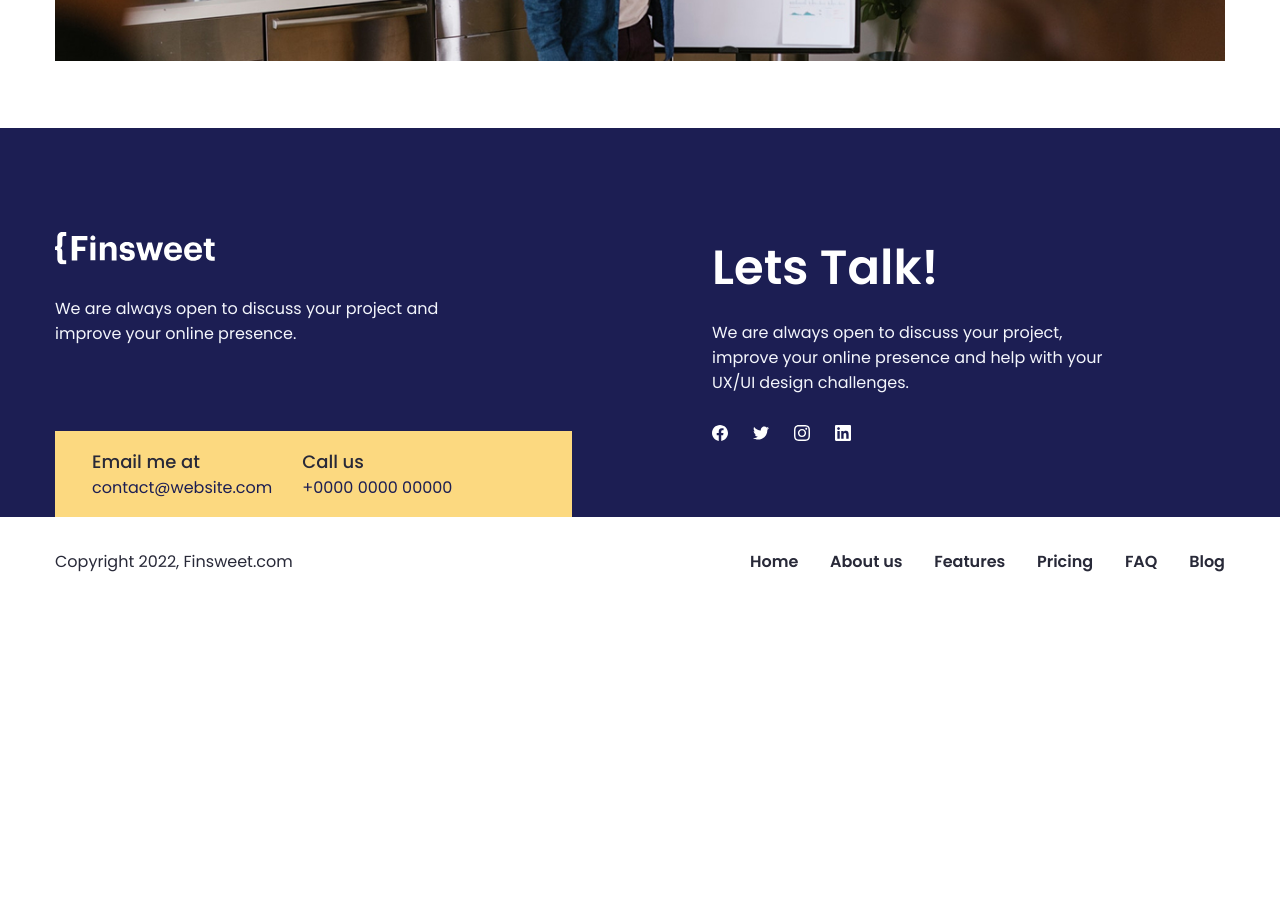
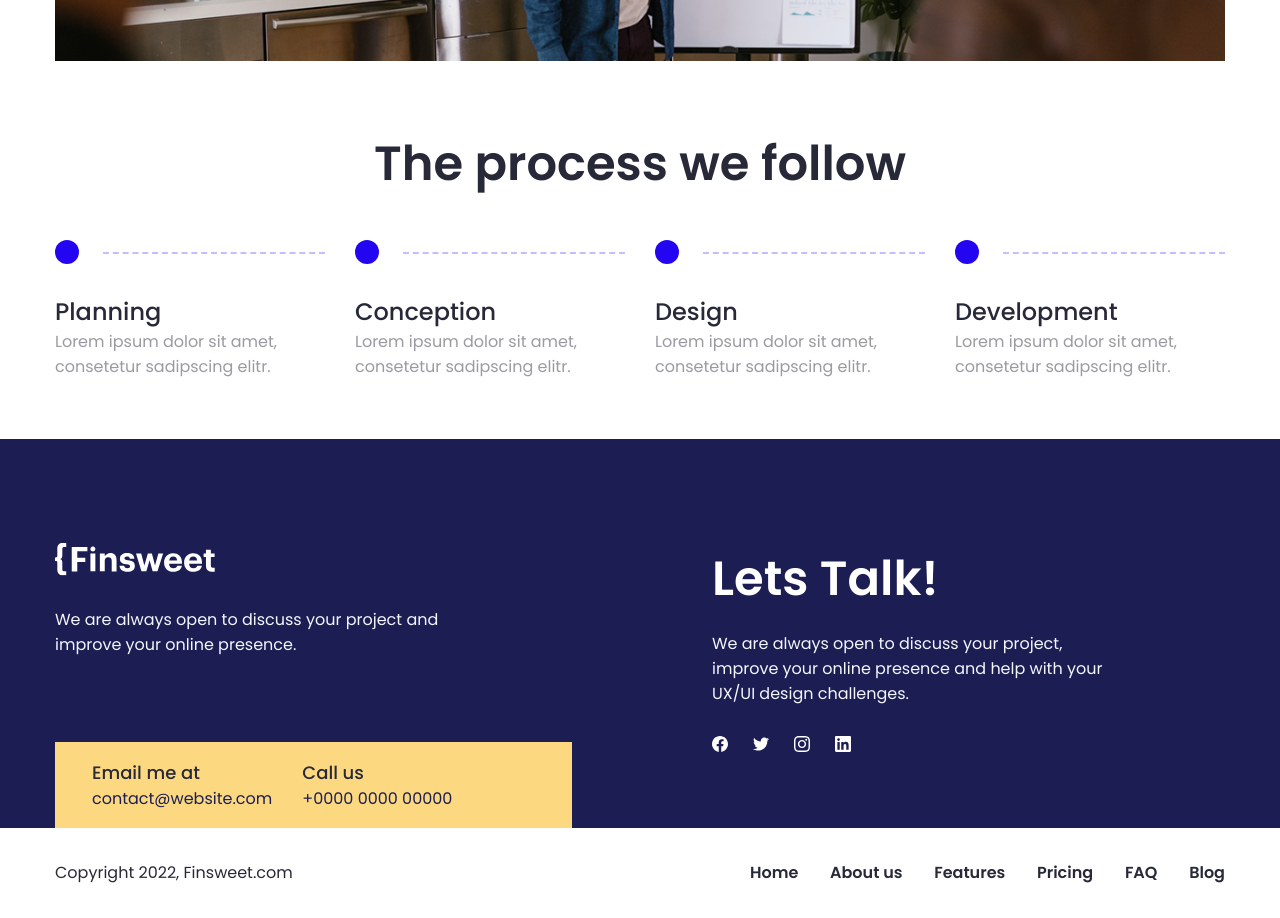
Before and after one commit to andreyk1n/finsweet, a React (Create React App) app: page /about in a window 1280 px wide. Shown: the part 1400-2318 px from the top of the page. Before the commit the page ends 2007 px from the top, so only its background shows below. Built offline with nearby package versions, Linux system fonts and the light colour scheme; the HTML template or start-up script is replaced by a standard one.

Commit message:
add components/process

```diff
--- /dev/null
+++ b/src/template-parts/components/process/Process.jsx
@@ -0,0 +1,31 @@
+import "./process.scss";
+
+const Process = () => {
+    return (
+        <div className="process">
+            <div className="process__container">
+                <h2>The process we follow</h2>
+                <div className="process__items">
+                    <div className="process__item">
+                        <p className="process__title">Planning</p>
+                        <p className="process__text">Lorem ipsum dolor sit amet, consetetur sadipscing elitr.</p>
+                    </div>
+                    <div className="process__item">
+                        <p className="process__title">Conception</p>
+                        <p className="process__text">Lorem ipsum dolor sit amet, consetetur sadipscing elitr.</p>
+                    </div>
+                    <div className="process__item">
+                        <p className="process__title">Design</p>
+                        <p className="process__text">Lorem ipsum dolor sit amet, consetetur sadipscing elitr.</p>
+                    </div>
+                    <div className="process__item">
+                        <p className="process__title">Development</p>
+                        <p className="process__text">Lorem ipsum dolor sit amet, consetetur sadipscing elitr.</p>
+                    </div>
+                </div>
+            </div>
+        </div>
+     );
+}
+
+export default Process;
--- /dev/null
+++ b/src/template-parts/components/process/process.scss
@@ -0,0 +1,67 @@
+.process {
+    width: 100%;
+    margin: 60px 0;
+
+    @media (max-width: 992px) {
+        margin: 40px 0;
+    }
+
+    h2 {
+        text-align: center;
+        margin: 0 0 40px 0;
+        display: block;
+    }
+
+    &__items {
+        display: grid;
+        grid-template-columns: repeat(4, 1fr);
+        gap: 30px;
+
+        @media (max-width: 992px) {
+            grid-template-columns: repeat(2, 1fr);
+        }
+
+        @media (max-width: 576px) {
+            grid-template-columns: 1fr;
+        }
+    }
+
+    &__item {
+        padding: 54px 0 0 0;
+        position: relative;
+
+        &::before {
+            content: '';
+            width: 24px;
+            height: 24px;
+            display: block;
+            border-radius: 50%;
+            background-color: #2405F2;
+            position: absolute;
+            left: 0;
+            top: 0;
+        }
+
+        &::after {
+            content: '';
+            width: calc(100% - 48px);
+            display: block;
+            height: 1px;
+            border-top: 2px dashed #2505f242;
+            position: absolute;
+            right: 0;
+            top: 12px;
+        }
+    }
+
+    &__title {
+        color: #282938;
+        font-size: clamp(18px, 5vw, 24px);
+        font-weight: 500;
+    }
+
+    &__text {
+        color: #28293878;
+        font-size: 16px;
+    }
+}
--- a/src/template-parts/pages/About.jsx
+++ b/src/template-parts/pages/About.jsx
@@ -1,5 +1,6 @@
 import Hero from "../components/hero/Hero.jsx";
 import Who from "../components/who/Who.jsx";
+import Process from "../components/process/Process.jsx";
 import heroImage from "../../images/hero/hero--about.jpg";
 
 
@@ -18,6 +19,8 @@ const About = () => {
       />
 
       <Who />
+
+      <Process />
     </>
   );
 };
```
Also changed, not shown: src/template-parts/components/who/Who.jsx (line endings or trailing spaces).
